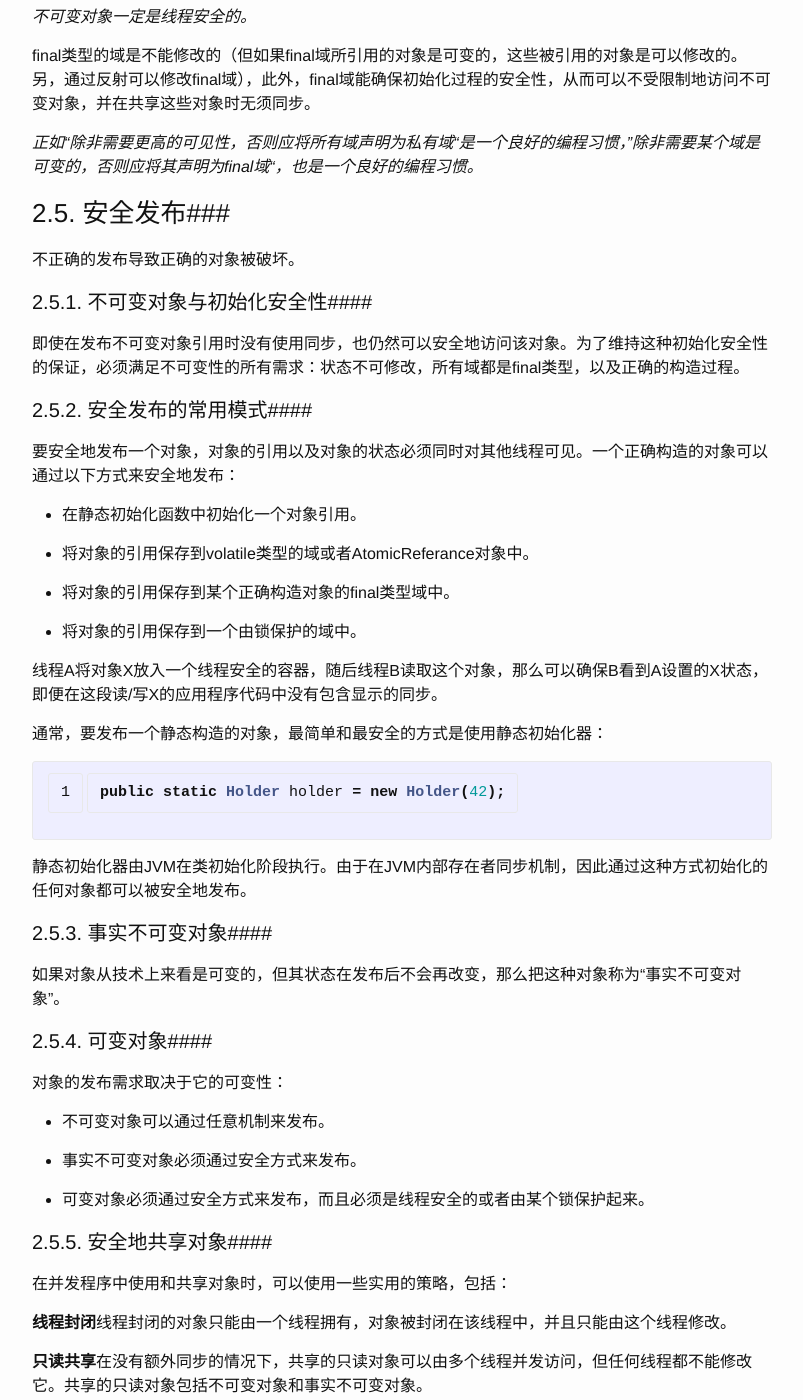
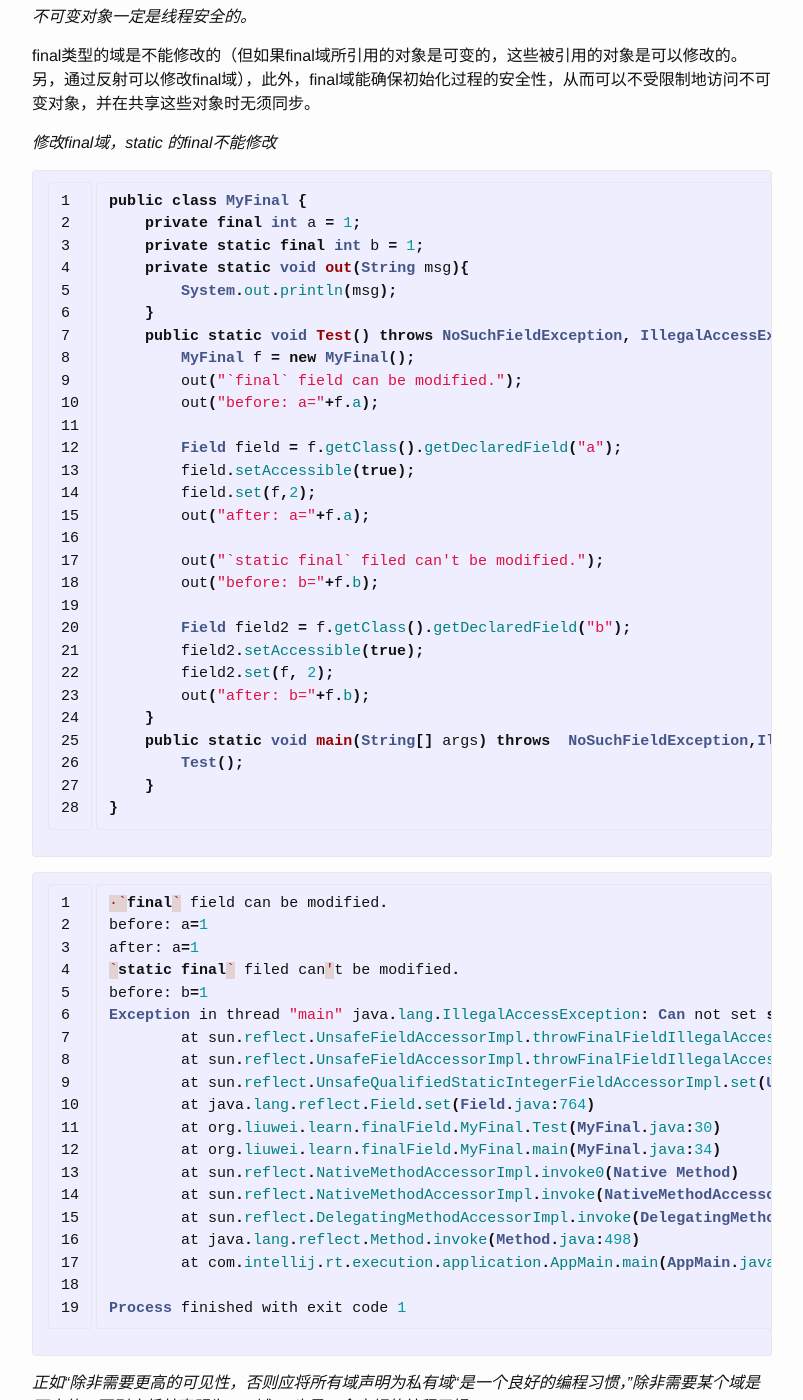
Before and after one commit to liuweiii/liuweiii.github.io, a Jekyll site: the page built from _posts/2016-10-29-java concurrency in practice.markdown, in a window 1280 px wide and 1400 px high, scrolled down 4760 px. Shown: the whole window, without its empty margins (238-1041 px from the left). Built offline with Jekyll 4.4.1, drawn with Linux system fonts in a browser that asks for light colours; some of the changed text lies outside the part shown.

Commit message:
Signed-off-by: liuwei <liuweiiii@163.com>

```diff
--- a/_posts/2016-10-29-java concurrency in practice.markdown
+++ b/_posts/2016-10-29-java concurrency in practice.markdown
@@ -191,6 +191,60 @@
 
 final类型的域是不能修改的（但如果final域所引用的对象是可变的，这些被引用的对象是可以修改的。另，通过反射可以修改final域），此外，final域能确保初始化过程的安全性，从而可以不受限制地访问不可变对象，并在共享这些对象时无须同步。
 
+*修改final域，static 的final不能修改*
+{% highlight java linenos %}
+public class MyFinal {
+    private final int a = 1;
+    private static final int b = 1;
+    private static void out(String msg){
+        System.out.println(msg);
+    }
+    public static void Test() throws NoSuchFieldException, IllegalAccessException {
+        MyFinal f = new MyFinal();
+        out("`final` field can be modified.");
+        out("before: a="+f.a);
+
+        Field field = f.getClass().getDeclaredField("a");
+        field.setAccessible(true);
+        field.set(f,2);
+        out("after: a="+f.a);
+
+        out("`static final` filed can't be modified.");
+        out("before: b="+f.b);
+
+        Field field2 = f.getClass().getDeclaredField("b");
+        field2.setAccessible(true);
+        field2.set(f, 2);
+        out("after: b="+f.b);
+    }
+    public static void main(String[] args) throws  NoSuchFieldException,IllegalAccessException{
+        Test();
+    }
+}
+{% endhighlight %}
+
+{% highlight java linenos %}
+·`final` field can be modified.
+before: a=1
+after: a=1
+`static final` filed can't be modified.
+before: b=1
+Exception in thread "main" java.lang.IllegalAccessException: Can not set static final int field org.liuwei.learn.finalField.MyFinal.b to java.lang.Integer
+	at sun.reflect.UnsafeFieldAccessorImpl.throwFinalFieldIllegalAccessException(UnsafeFieldAccessorImpl.java:76)
+	at sun.reflect.UnsafeFieldAccessorImpl.throwFinalFieldIllegalAccessException(UnsafeFieldAccessorImpl.java:80)
+	at sun.reflect.UnsafeQualifiedStaticIntegerFieldAccessorImpl.set(UnsafeQualifiedStaticIntegerFieldAccessorImpl.java:77)
+	at java.lang.reflect.Field.set(Field.java:764)
+	at org.liuwei.learn.finalField.MyFinal.Test(MyFinal.java:30)
+	at org.liuwei.learn.finalField.MyFinal.main(MyFinal.java:34)
+	at sun.reflect.NativeMethodAccessorImpl.invoke0(Native Method)
+	at sun.reflect.NativeMethodAccessorImpl.invoke(NativeMethodAccessorImpl.java:62)
+	at sun.reflect.DelegatingMethodAccessorImpl.invoke(DelegatingMethodAccessorImpl.java:43)
+	at java.lang.reflect.Method.invoke(Method.java:498)
+	at com.intellij.rt.execution.application.AppMain.main(AppMain.java:144)
+
+Process finished with exit code 1
+{% endhighlight %}
+
 *正如“除非需要更高的可见性，否则应将所有域声明为私有域“是一个良好的编程习惯，”除非需要某个域是可变的，否则应将其声明为final域“，也是一个良好的编程习惯。*
 
 ### 2.5. 安全发布###
@@ -348,6 +402,24 @@
 
 *所有并发问题都可以归结为如何协调对并发状态的访问。可变状态越少，就越容易确保线程安全性。*
 
+#### 4.3.3. 信号量####
+
+计数信号量用来控制同时访问某个特定资源的操作数量，或者同时执行某个制定操作的数量，还可以用来实现某种资源池（如数据库连接池），或对容器施加边界。
+
+Semaphore中管理着一组虚拟的许可，许可的初始数量可通过构造函数来制定。执行操作时先获得许可（acquire），使用后释放（release）。acquire将阻塞直到有许可（或被中断，或操作超时）。release将返回一个许可给信号量。
+
+Semaphore不会将许可与线程关联，因此在一个线程中获得的许可可以在另一个线程中释放。
+
+信号量可以简化为二值信号量，即初始值为1的Semaphore。二值信号量可以作为互斥体（mutex），并具备不可重入的加锁语义。
+
+#### 4.3.4. 栅栏####
+
+栅栏（Barrier）类似于闭锁，能阻塞一组线程直到某个事件发生。栅栏与闭锁的区别在于，所有线程必须同时到达栅栏位置，才能继续执行。
+
+闭锁用于等待事件，而栅栏用于等待其他线程。
+
+一般使用CyclicBarrier。
+
 ## 5. 任务执行##
 
 ### 5.1. Executor框架###
@@ -363,6 +435,10 @@
 {% highlight java linenos %}
 ...
 private static final Executor exec = Executors.newFixedThreadPool(10);
+//newFixedThreadPool 返回的是ThreadPoolExecutor，
+//其继承自ExecutorService，可以强转成ExecutorService，
+//然后使用exec.submit来执行Callable的任务，
+//然后使用exec.shutdown来关闭线程池，不然JVM不会退出。
 ...
 Runnable task = new Runnable ...
 ...
@@ -391,4 +467,61 @@
 
 **newFixedThreadPool**创建一个固定长度的线程池。每提交一个任务时就创建一个线程，直到达到最大数量；如果某个线程以外挂了，会补充一个新的线程。
 
-**newCachedThreadPool**
+**newCachedThreadPool**创建一个可缓存的线程池，如果线程池规模超过了处理需求，将回收空闲的线程，而需求增加时，可以添加新的线程，线程池规模不存在限制。
+
+### 5.3. Executor的生命周期###
+
+Executor的实现通常会用来创建线程执行任务，但JVM只有在所有（非守护）线程全部终止后才会退出，ExecutorService需要使用shutdown来关闭，不然JVM不会退出。
+
+## 6.取消与关闭##
+
+*在Java的API或语言规范中，并没有将中断与任何取消语义关联起来，但实际上，如果在取消之外的其他操作中使用中断，都是不合适的。*
+
+每个线程都有一个boolean类型的中断状态。当线程中断时，这个状态将被设置为true。
+
+{% highlight java linenos %}
+public class Thread{
+  public void interrupt(){...}//中断目标线程
+  public boolean isInterrupted(){...}//查询中断状态
+  public static boolean interrupted(){...}//清除中断状态
+}
+{% endhighlight %}
+
+Thread.sleep、Object.wait等，都会检查线程何时中断，在发现中断时提前返回。它们在响应中断时执行的操作包括：清除中断状态，抛出InterruptedException。
+
+*调用interrupt并不意味着立即停止目标线程正则进行的工作，而只是传递了请求中断的消息*
+
+*通常，中断是实现取消的最合理方式。*
+
+{% highlight java linenos %}
+public class PrimeProducer extends Thread {
+    private final BlockingQueue<BigInteger> queue;
+    PrimeProducer(BlockingQueue<BigInteger> queue){
+        this.queue = queue;
+    }
+    public void run(){
+        try{
+            BigInteger p = BigInteger.ONE;
+            while (!Thread.currentThread().isInterrupted()){
+                System.out.println(p+"sleep 100 second.");
+                Thread.sleep(100000);
+                queue.put(p = p.nextProbablePrime());
+            }
+        }catch(InterruptedException consumed){
+            System.out.println("out...");
+            //允许线程退出
+        }
+    }
+    public void cancel(){
+        interrupt();
+    }
+
+    public static void main(String args[]) throws InterruptedException {
+        BlockingQueue<BigInteger> queue = new LinkedBlockingQueue<BigInteger>();
+        PrimeProducer p = new PrimeProducer(queue);
+        p.start();
+        Thread.sleep(1000);
+        p.cancel();
+    }
+}
+{% endhighlight %}
```
